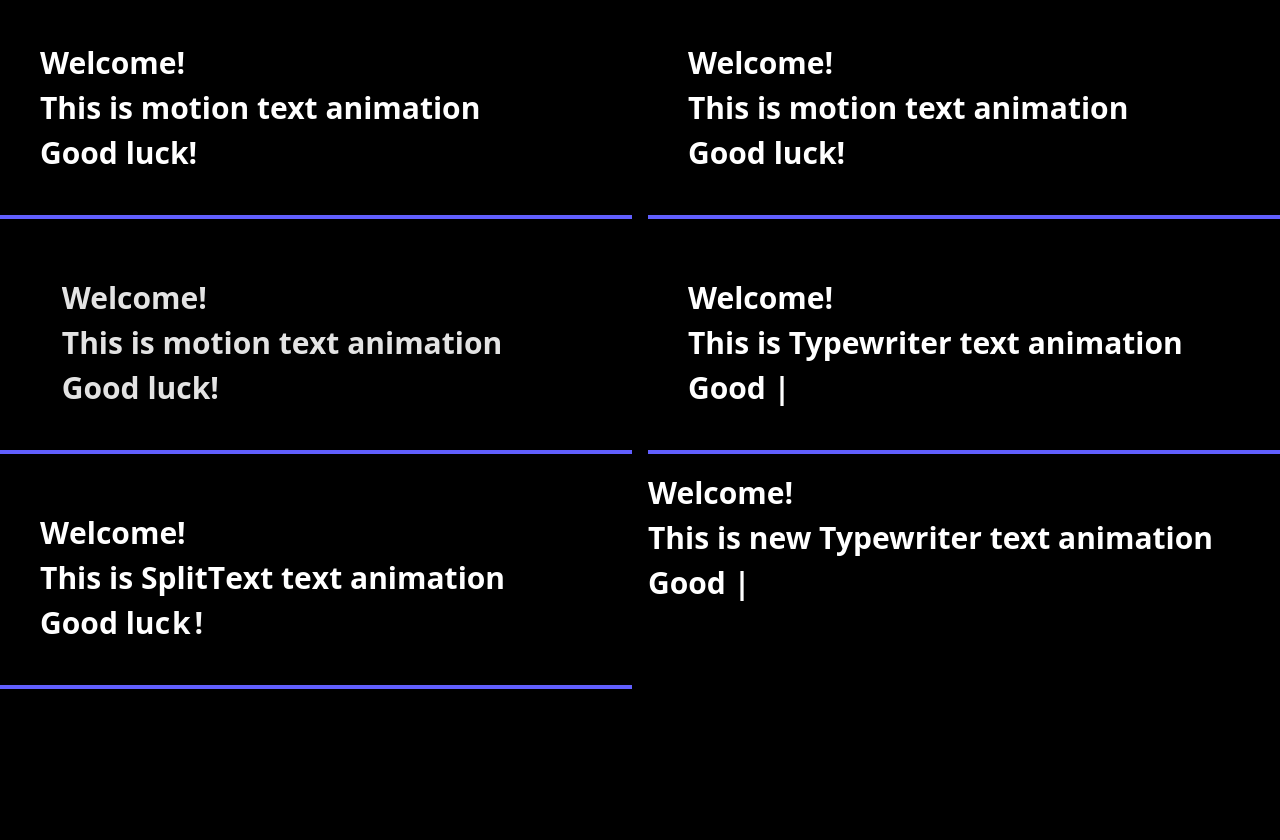
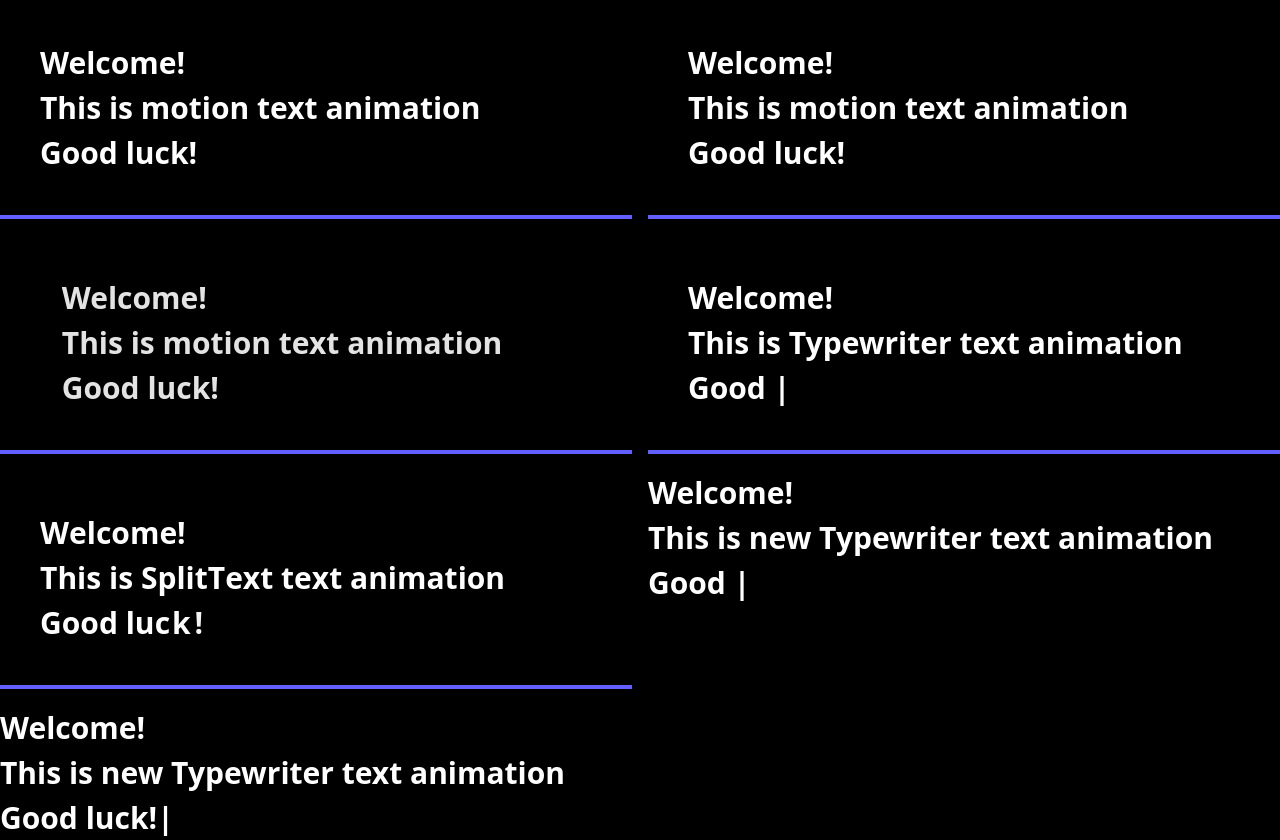
Before and after one commit to rupeshpatil27/React-GSAP-animations, a React (Vite) app in the folder text-animation/: page / in a window 1280 px wide. Before the commit the page ends 800 px from the top, so only its background shows below. Built offline with nearby package versions, Linux system fonts and the light colour scheme.

Commit message:
add animation

```diff
--- a/text-animation/src/App.jsx
+++ b/text-animation/src/App.jsx
@@ -135,7 +135,7 @@ function App() {
 
     position.forEach((item) => {
 
-      const childAnimation = gsap.timeline({ yoyo: true, repeat: 1,repeatDelay:1 });
+      const childAnimation = gsap.timeline({ yoyo: true, repeat: 1, repeatDelay: 1 });
       childAnimation.to(repeatText, {
         text: {
           value: item,
@@ -150,6 +150,29 @@ function App() {
 
       animation.add(childAnimation)
     });
+
+
+    let Text3 = document.querySelector(".type-text-3");
+    // let stratAnimation = gsap.timeline({});
+
+    gsap.fromTo(
+      ".type-text-3",
+      {
+        y: 50,
+        // opacity: 0,
+      },
+      {
+        y: 0,
+        // opacity: 1,
+        stagger: 0.2,
+        duration: 2,
+        ease: "power2.inOut",
+        // onComplete: () => {
+        //   secondAnimation.play();
+        // },
+      }
+    );
+
   });
 
   return (
@@ -194,6 +217,15 @@ function App() {
           <span className="repeat-type-text-2"></span>
           <span id="cursor-2">|</span>
         </div>
+
+        <div className="typewriter-txt3">
+          <span className="type-text-3">
+            Welcome! <br /> This is new Typewriter text animation <br /> Good
+            luck!
+          </span>
+          <span className="repeat-text-3"></span>
+          <span id="cursor-3">|</span>
+        </div>
       </div>
     </>
   );
```
